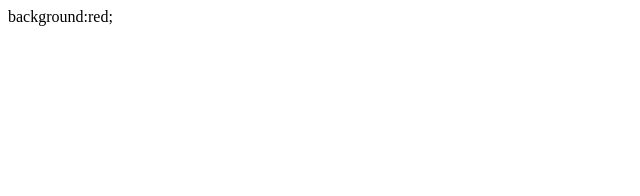
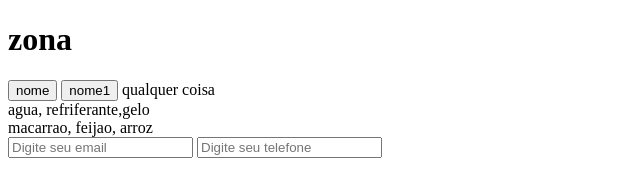
Before and after one commit to EricoBorgonove/projetos, a plain HTML site: page index.html in a window 1280 px wide. Shown: the whole page, without its empty margins (0-640 px from the left). Drawn offline with Linux system fonts and the light colour scheme.

Commit message:
Add files via upload

```diff
--- a/index.html
+++ b/index.html
@@ -1 +1,20 @@
-background:red;
+<!DOCTYPE html>
+<html lang="en">
+<head>
+    <meta charset="UTF-8">
+    <meta http-equiv="X-UA-Compatible" content="IE=edge">
+    <meta name="viewport" content="width=, initial-scale=1.0">
+    <title>Dom</title>
+</head>
+<body>
+    <h1 id="titulo">bom dia !</h1>
+    <button class="name">ok1</button>
+    <button>ok2</button>
+    <script src="script.js"></script>
+        <div class="lista">agua, refriferante,gelo </div>
+        <div class="lista">macarrao, feijao, arroz</div>
+    <input type="text" name="email" placeholder="Digite seu email">
+    <input type="text" name="telefone" placeholder="Digite seu telefone">
+
+</body>
+</html>
--- /dev/null
+++ b/script.js
@@ -0,0 +1,11 @@
+document.getElementById("titulo").innerHTML="tudo bem!";
+document.write("qualquer coisa");
+//window.alert("ola");
+//document.getElementsByClassName("lista");
+//document.getElementsByClassName('lista')[0].innerHTML="outra coisa";
+document.getElementsByTagName('button')[1].innerHTML="nome1";
+document.getElementsByClassName('name')[0].innerHTML="nome";
+//document.getElementsByName('email');
+document.querySelector('#titulo').innerHTML="zona";
+//document.querySelectorAll('.lista').innerHTML="2";
+document.getElementsByTagName('.name')[1].innerHTML="1";
```
